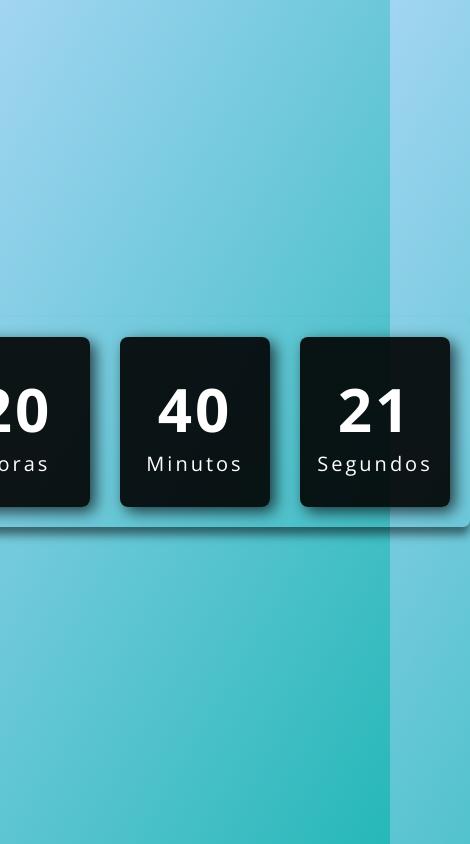
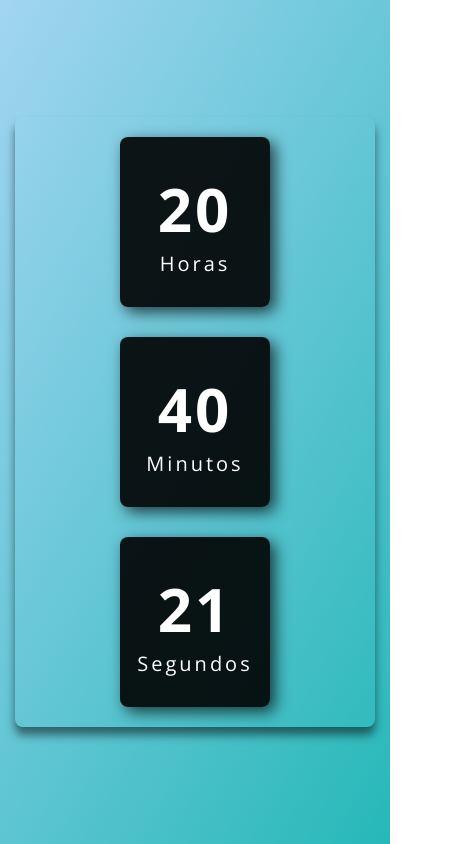
Before and after one commit to Allan-Neves/Relogio-Digital, a plain HTML site: page index.html in a window 390 px wide. Shown: the whole page, 470 px wide, since content can reach past the window. Drawn offline with nearby package versions, Linux system fonts and the light colour scheme.

Commit message:
Fazendo o responsivo.

```diff
--- a/style.css
+++ b/style.css
@@ -20,10 +20,12 @@ body {
     display: flex;
     justify-content: center;
     align-items: center;
+    flex-wrap: wrap;
     gap: 30px;
     box-shadow: 0 8px 10px rgba(0, 0, 0, 0.5);
-    border-radius: 7px;
+    border-radius: 8px;
     padding: 20px;
+    margin: 15px;
     transition: all .5s ease-in;
 }
 
```
